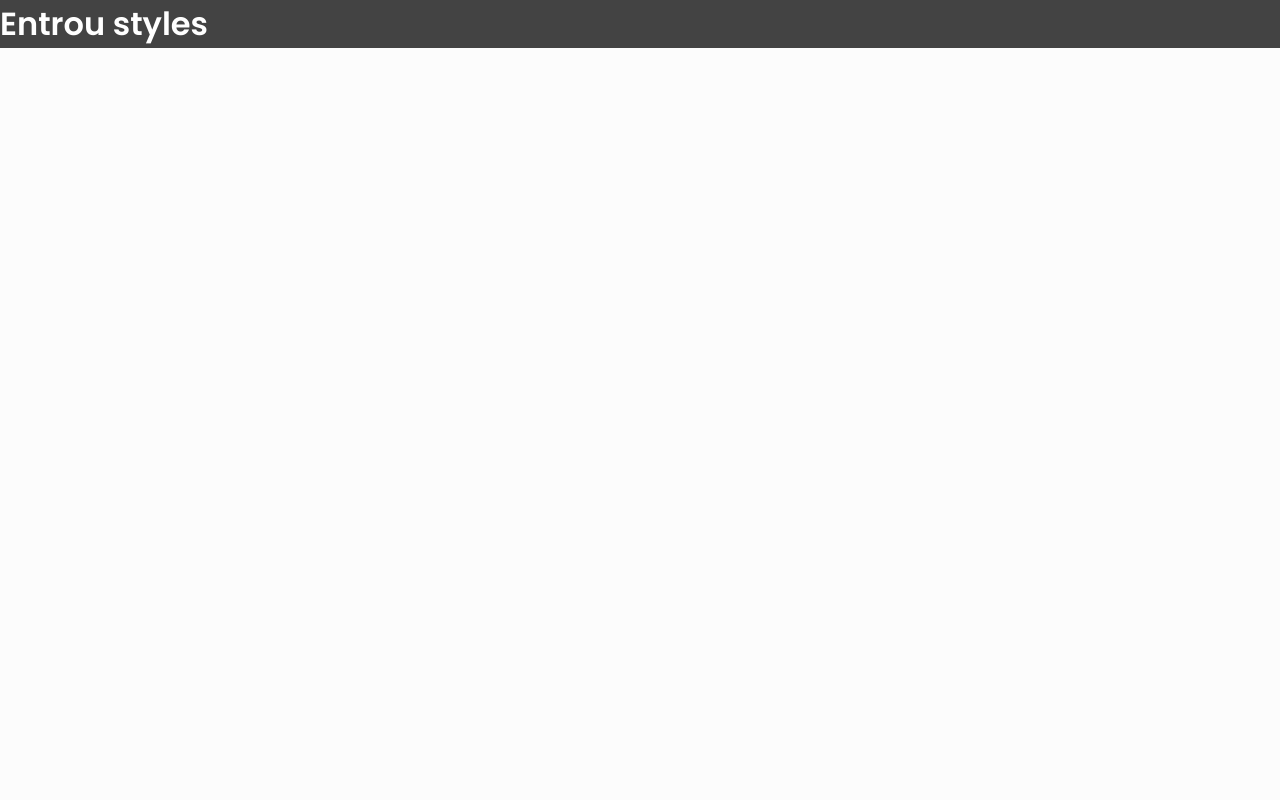
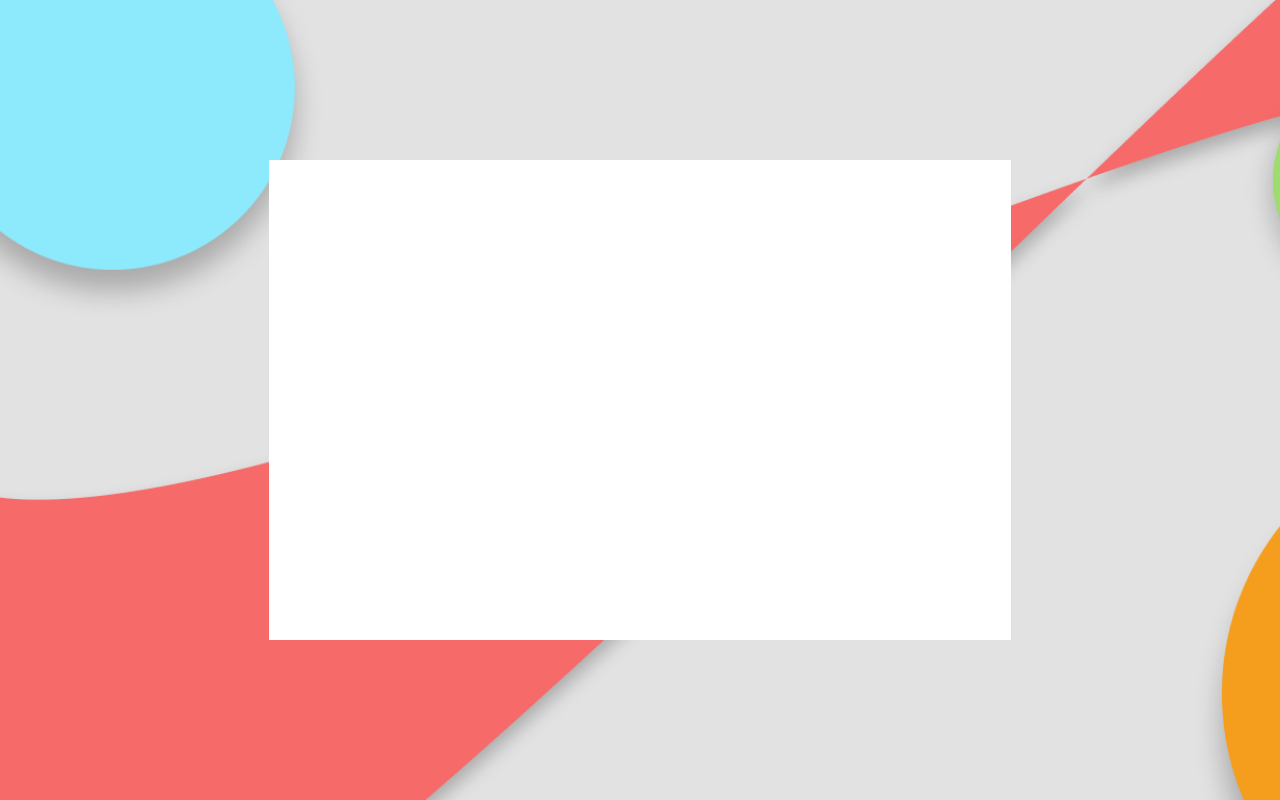
Before and after one commit to stack-over-code-atlantico/supermercadosq-fe, a React (Vite) app in the folder supermercadosq/: page / in a window 1280 px wide. Built offline with nearby package versions, Linux system fonts and the light colour scheme.

Commit message:
FE-feat 02 criação layout inicial login

```diff
--- a/supermercadosq/src/App.jsx
+++ b/supermercadosq/src/App.jsx
@@ -1,12 +1,11 @@
 import { GlobalStyle } from "./styles/global";
-
-import { Header } from "./components/Header"
+import Login from "./components/Login/Login";
 
 function App() {
 
   return (
     <>
-      <Header />
+      <Login/>
       <GlobalStyle />
     </>
   )
--- a/supermercadosq/src/components/Login/Login.jsx
+++ b/supermercadosq/src/components/Login/Login.jsx
@@ -0,0 +1,19 @@
+import React from 'react'
+import { LoginContainer, LoginForm, LoginLogo, StyleLogin } from './styles.jsx'
+
+const Login = () => {
+  return (
+    <StyleLogin>
+        <LoginContainer>
+            <LoginForm>
+
+            </LoginForm>
+            <LoginLogo>
+
+            </LoginLogo>
+        </LoginContainer>
+    </StyleLogin>
+  )
+}
+
+export default Login
--- a/supermercadosq/src/components/Login/styles.jsx
+++ b/supermercadosq/src/components/Login/styles.jsx
@@ -0,0 +1,29 @@
+import styled from 'styled-components';
+import BgLogin from '../../assets/Backgrounds/BgLogin.png'
+
+export const StyleLogin = styled.div`
+    background-image: url(${BgLogin});
+    background-size: cover;
+    background-repeat: no-repeat;
+    width: 100%;
+    height: 100vh;
+    display: flex;
+    align-items: center;
+    justify-content: center;
+`;
+
+export const LoginContainer = styled.div`
+    display: grid;
+    grid-template-columns: 1fr 1fr;
+    width: 58%;
+    height: 60%;
+    background-color: white;
+`;
+
+export const LoginForm = styled.div`
+`;
+
+export const LoginLogo = styled.figure`
+
+
+`;
```
Also changed, not shown: supermercadosq/src/assets/Backgrounds/BgLogin.png (added).
